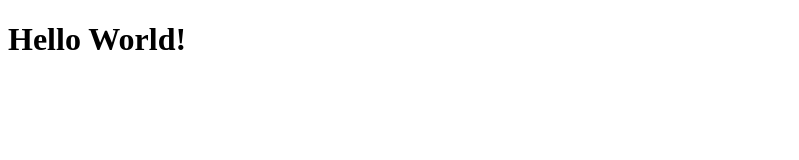
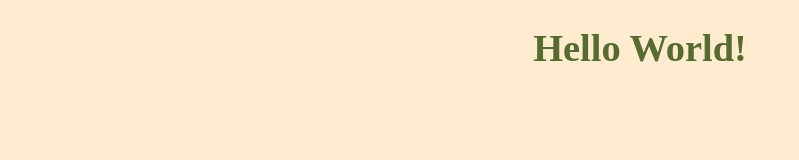
Before and after one commit to cpburns17/My-awesome-website, a plain HTML site: page index.html in a window 1280 px wide. Shown: the whole page, without its empty margins (0-799 px from the left). Drawn offline with Linux system fonts and the light colour scheme.

Commit message:
added style.css, updated index.html

```diff
--- a/index.html
+++ b/index.html
@@ -1,6 +1,7 @@
 <!DOCTYPE html>
 <html lang="eng">
     <head>
+        <link rel="stylesheet" href="style.css" />
         <title> My awesome website </title>
     </head>
     <body>
--- /dev/null
+++ b/style.css
@@ -0,0 +1,7 @@
+body{
+    background-color: blanchedalmond;
+    color:darkolivegreen;
+    text-align: center;
+    font-size: larger;
+    font-style: bold;
+}
```
